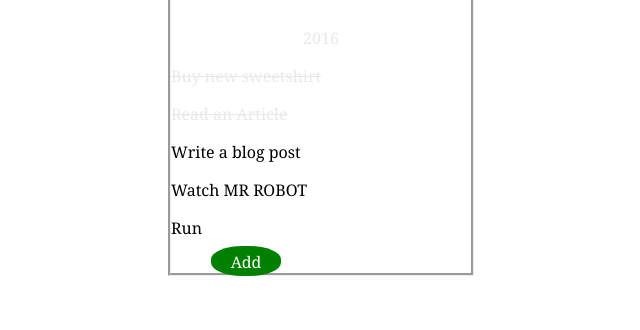
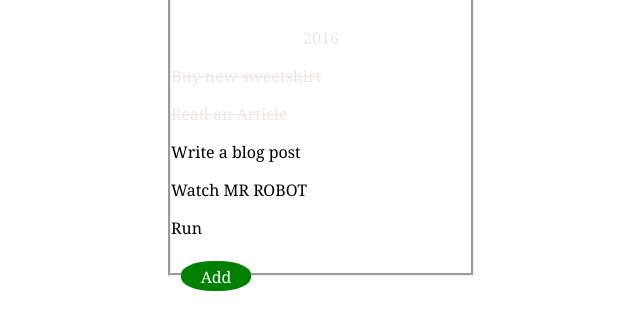
Before and after one commit to DaddyV-prog/darkmode.io, a plain HTML site: page index.html in a window 1280 px wide. Shown: the part 200-530 px from the top of the page, without its empty margins (319-959 px from the left). Drawn offline with Linux system fonts and the light colour scheme.

Commit message:
Update todo1.css

```diff
--- a/css/todo1.css
+++ b/css/todo1.css
@@ -46,8 +46,8 @@ body.home{
     width: 60px;
     text-align: center;
     position: absolute;
-    top: 430px;
-    left: 530px;
+    top: 445px;
+    left: 500px;
     cursor: pointer;
 }
 .dark{
```
